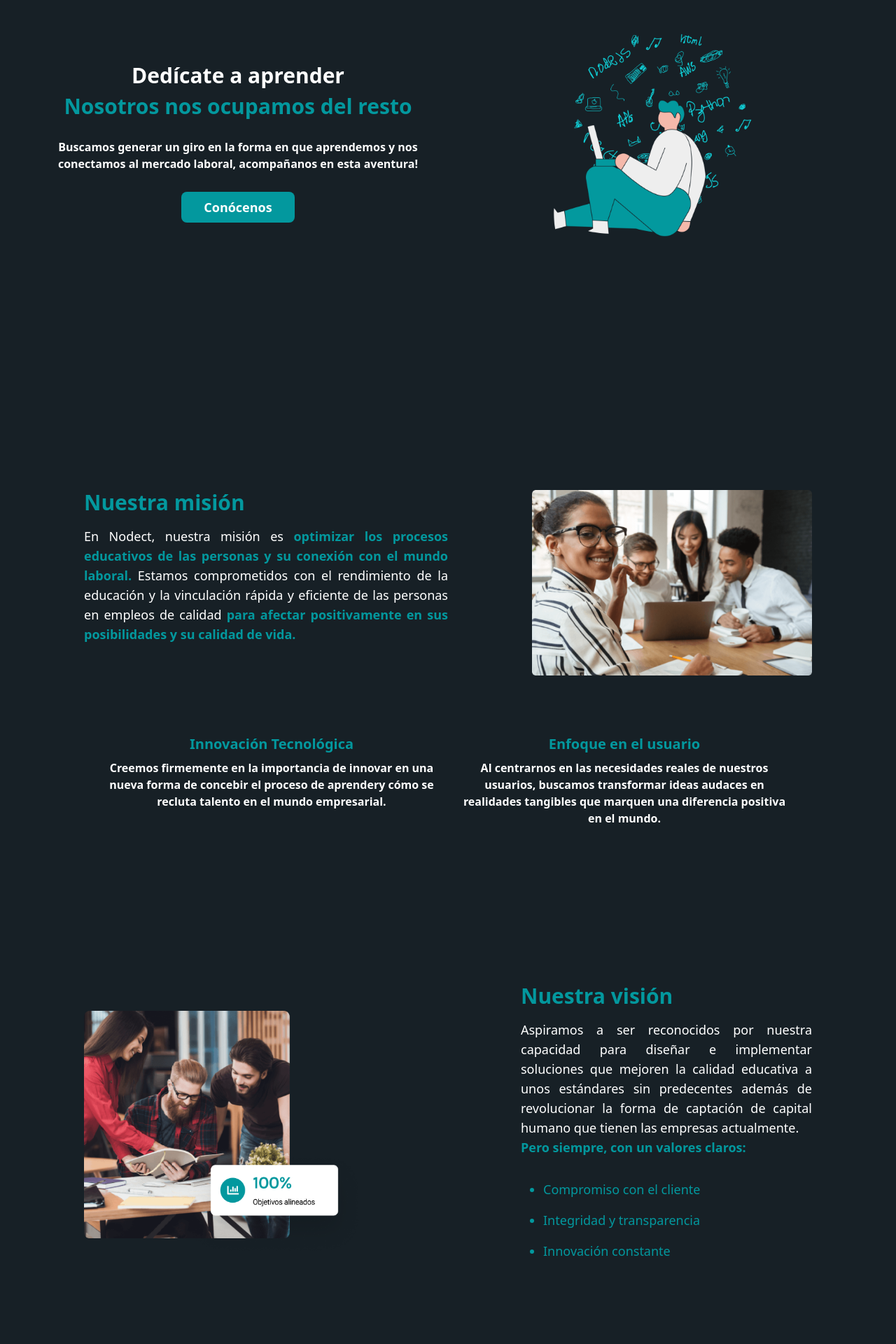
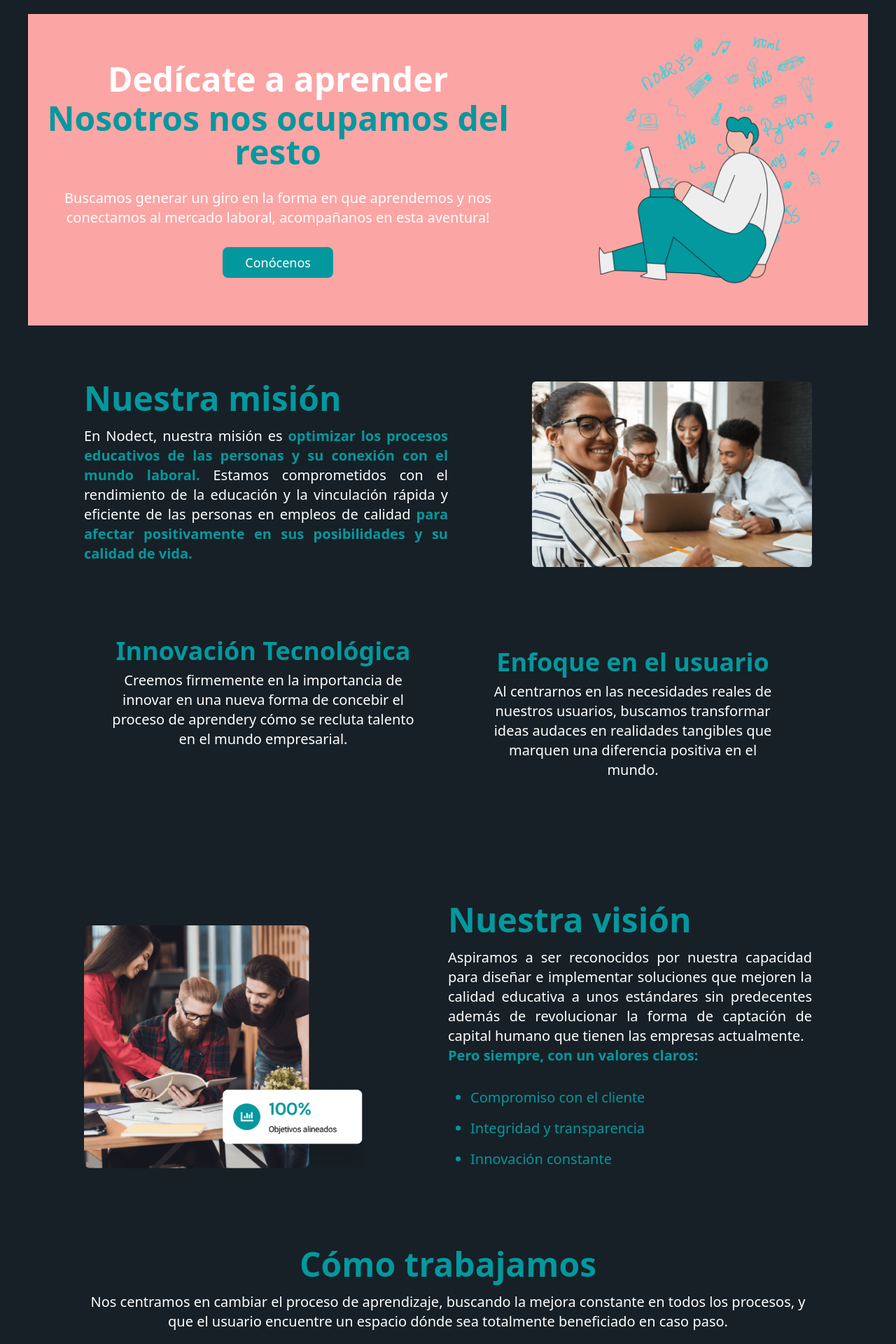
Before and after one commit to FabianChoque/LandingPageNodect, a React (Vite) app: page /#/company in a window 1280 px wide. Shown: the part 100-2020 px from the top of the page at 70% size. Built offline with nearby package versions, Linux system fonts and the light colour scheme.

Commit message:
fix:changed components size for the company presentation

```diff
--- a/src/components/ui/CompanyPresentation.jsx
+++ b/src/components/ui/CompanyPresentation.jsx
@@ -1,30 +1,36 @@
-import React from "react";
-
 const scrollToDestination = () => {
-  const destination = document.getElementById('info');
-  destination.scrollIntoView({ behavior: 'smooth' });
+  const destination = document.getElementById("info");
+  destination.scrollIntoView({ behavior: "smooth" });
 };
 const CompanyPresentation = () => {
   return (
-    <section className="my-10 min-h-[90vh] md:min-h-[60vh] xl:min-h-[70vh]">
-      <div className="flex flex-col md:flex-row mt-5">
-        <div className="flex flex-col justify-center gap-2 text-xl font-bold text-center md:text-3xl md:w-1/2">
-          <h1 className="text-white">Dedícate a aprender</h1>
-          <h4 className="text-primary">Nosotros nos ocupamos del resto</h4>
-          <p className="px-5 mt-5 text-base text-center text-white  ">
-            Buscamos generar un giro en la forma en que aprendemos y nos conectamos
-            al mercado laboral, acompañanos en esta aventura!
+    <section className="mt-10 min-h-[90vh] md:min-h-[60vh] md:bg-blue-200 xl:bg-red-300 2xl:bg-green-400 xl:min-h-[30vh]">
+      <div className="flex flex-col mt-5 xl:gap-20 xl:flex-row">
+        <div className="flex flex-col justify-center gap-2 text-center xl:w-[60%]">
+          <h1 className="text-4xl font-bold text-white md:text-5xl text-bold">
+            Dedícate a aprender
+          </h1>
+          <h4 className="text-4xl font-bold md:text-5xl text-bold text-primary">
+            Nosotros nos ocupamos del resto
+          </h4>
+          <p className="px-5 mt-5 text-lg text-center text-white md:text-xl">
+            Buscamos generar un giro en la forma en que aprendemos y nos
+            conectamos al mercado laboral, acompañanos en esta aventura!
           </p>
+
           <div className="flex flex-col items-center justify-center gap-4 px-10 pt-5 md:flex-row md:px-0">
-            <a onClick={scrollToDestination} className="w-full px-8 py-2 text-lg text-center text-white rounded-lg md:w-auto bg-primary">
+            <a
+              onClick={scrollToDestination}
+              className="w-full px-8 py-2 text-lg text-center text-white rounded-lg cursor-pointer md:w-auto bg-primary"
+            >
               Conócenos
             </a>
           </div>
         </div>
-        <div className="flex justify-center md:w-1/2 pt-3">
+        <div className="flex justify-center pt-3">
           <img
             src="banner2.png"
-            className="object-cover w-[40vh] md:w-[100%] md:h-[100%] xl:w-[50%] xl:h-[100%]"
+            className="object-cover w-[35vh] md:w-[60%] md:h-[100%] lg:w-[25vh] xl:w-[90%] xl:h-[100%]"
           />
         </div>
       </div>
--- a/src/components/ui/Faqs.jsx
+++ b/src/components/ui/Faqs.jsx
@@ -1,4 +1,4 @@
-import React, { useEffect, useState } from 'react'
+import { useEffect, useState } from 'react'
 import QuestionBox from './QuestionBox'
 import { faqs } from '../../data/Questions';
 
--- a/src/components/ui/Info.jsx
+++ b/src/components/ui/Info.jsx
@@ -1,4 +1,3 @@
-import React from "react";
 
 const Info = () => {
   return (
@@ -8,7 +7,7 @@ const Info = () => {
           <h2 className="mb-5 text-4xl font-bold text-white md:mb-10 md:text-5xl">
             Resuelve proyectos
           </h2>
-          <p className="text-lg text-white text-justify">
+          <p className="text-lg text-justify text-white">
             Te ofrecemos proyectos del mundo real, diseñados para que puedas
             practicar y mejorar tus habilidades en un entorno profesional
             simulado. ¡Las empresas de diversos sectores están observando y
@@ -28,7 +27,7 @@ const Info = () => {
           <h2 className="mb-5 text-4xl font-bold text-white md:mb-10 md:text-5xl">
             Trabajo en equipo
           </h2>
-          <p className="text-lg text-white text-justify">
+          <p className="text-lg text-justify text-white">
             Trabajarás en equipos multidisciplinarios, resolverás problemas
             reales y aprenderás a colaborar eficazmente en un entorno
             profesional
@@ -46,7 +45,7 @@ const Info = () => {
           <h2 className="mb-5 text-4xl font-bold text-white md:mb-10 md:text-5xl">
             Aplica tecnología
           </h2>
-          <p className="text-lg text-white text-justify">
+          <p className="text-lg text-justify text-white">
             UTiliza las herramientas, tecnologías y metodologías que más te
             gusten y te ayuden a resolver el problema de la mejor manera y
             demostrar tu talento
--- a/src/components/ui/InfoCompany.jsx
+++ b/src/components/ui/InfoCompany.jsx
@@ -1,4 +1,3 @@
-import React from "react";
 import nodes from "../../assets/nodes.png";
 import project from "../../assets/project.png";
 import company from "../../assets/company.png";
@@ -13,7 +12,8 @@ const features = [
   {
     image: project,
     title: "Proyectos y desafíos",
-    description: "Aplica los conocimientos y genera experiencia en grupo o indivualmente.",
+    description:
+      "Aplica los conocimientos y genera experiencia en grupo o indivualmente.",
   },
   {
     image: company,
@@ -27,11 +27,13 @@ const Info = () => {
   return (
     <div id="info" className="px-5 mb-20 md:pt-20 md:px-20">
       {/*Nuestra misión*/}
-      <div className="md:mb-40">
-        <div className="flex flex-col justify-between mb-5 md:flex-row ">
-          <div className="md:w-[50%]">
-            <h1 class="text-3xl text-primary font-bold mb-4">Nuestra misión</h1>
-            <p className="text-lg text-white text-justify">
+      <div className="xl:mb-20">
+        <div className="flex flex-col justify-between mb-5 xl:flex-row">
+          <div className="xl:w-[50%]">
+            <h1 className="mb-4 text-4xl font-bold md:text-5xl text-primary">
+              Nuestra misión
+            </h1>
+            <p className="text-lg text-justify text-white md:text-xl">
               En Nodect, nuestra misión es{" "}
               <strong className="text-primary">
                 optimizar los procesos educativos de las personas y su conexión
@@ -49,27 +51,27 @@ const Info = () => {
           <div className="">
             <img
               src="info1.png"
-              className="pt-5 md:pt-0 object-cover w-[300px] md:w-[400px] ml-[50%] md:ml-0 -translate-x-[50%] md:-translate-x-0"
+              className="pt-20 xl:pt-0 object-cover w-[300px] md:w-[400px] ml-[50%] xl:ml-0 -translate-x-[50%] xl:-translate-x-0"
             />
           </div>
         </div>
-        <div class="container mx-auto px-4 py-12">
-          <div class="flex flex-col md:flex-row">
-            <div class="md:w-1/2 p-4 rounded-lg mb-4 md:mb-0">
-              <h2 class="text-xl font-bold mb-2 text-primary text-center">
+        <div className="container py-20 mx-auto xl:px-10">
+          <div className="flex flex-col justify-between md:flex-row">
+            <div className="mb-10 rounded-lg md:w-[45%] md:mb-0">
+              <h2 className="mb-2 text-4xl font-bold text-center text-primary">
                 Innovación Tecnológica
               </h2>
-              <p class="text-white text-center font-bold">
+              <p className="text-lg text-center text-white md:text-xl">
                 Creemos firmemente en la importancia de innovar en una nueva
                 forma de concebir el proceso de aprendery cómo se recluta
                 talento en el mundo empresarial.
               </p>
             </div>
-            <div class="md:w-1/2 p-4 rounded-lg">
-              <h2 class="text-xl font-bold mb-2 text-primary text-center">
+            <div className="p-4 rounded-lg md:w-[45%]">
+              <h2 className="mb-2 text-4xl font-bold text-center text-primary">
                 Enfoque en el usuario
               </h2>
-              <p class="text-white text-center font-bold">
+              <p className="text-lg text-center text-white md:text-xl">
                 Al centrarnos en las necesidades reales de nuestros usuarios,
                 buscamos transformar ideas audaces en realidades tangibles que
                 marquen una diferencia positiva en el mundo.
@@ -80,12 +82,13 @@ const Info = () => {
       </div>
 
       {/*Nuestra visión*/}
-      <div className="flex flex-col items-center justify-between mb-20 md:flex-row-reverse ">
-        <div className="md:w-[40%]">
-          <h2 className="text-3xl text-primary font-bold mb-4">
+      <div className="flex flex-col items-center justify-between mb-10 xl:flex-row-reverse ">
+        <div className="xl:w-[50%]">
+          <h2 className="mb-4 text-4xl font-bold md:text-5xl text-primary">
             Nuestra visión
           </h2>
-          <p className="text-lg text-white text-justify">
+          <div className="text-lg md:text-xl">
+            <p className="text-justify text-white ">
               Aspiramos a ser reconocidos por nuestra capacidad para diseñar e
               implementar soluciones que mejoren la calidad educativa a unos
               estándares sin predecentes además de revolucionar la forma de
@@ -95,18 +98,16 @@ const Info = () => {
                 Pero siempre, con un valores claros:
               </strong>
             </p>
-
-          <ul class="list-disc rounded-lg p-8">
-            <li class="text-lg mb-4 font-medium text-primary">
+            <ul className="p-8 list-disc rounded-lg">
+              <li className="font-medium xl:mb-4 text-primary">
                 Compromiso con el cliente
               </li>
-            <li class="text-lg mb-4 font-medium text-primary">
+              <li className="font-medium xl:mb-4 text-primary">
                 Integridad y transparencia
               </li>
-            <li class="text-lg font-medium text-primary">
-              Innovación constante
-            </li>
+              <li className="font-medium text-primary">Innovación constante</li>
             </ul>
+          </div>
         </div>
         <div className="">
           <img
@@ -116,14 +117,15 @@ const Info = () => {
         </div>
       </div>
 
-      <div className="flex-col mt-15 mt-40">
+      {/*Como trabajamos*/}
+      <div className="flex-col mt-20">
         <div className="flex flex-col justify-center gap-2 text-4xl font-bold text-center md:flex-row md:text-5xl">
-          <h1 className="text-4xl text-primary font-bold mb-4">
+          <h1 className="mb-4 text-4xl font-bold md:text-5xl text-primary">
             Cómo trabajamos
           </h1>
         </div>
         <div className="flex justify-center">
-          <p className="text-lg text-white text-center">
+          <p className="text-lg text-center text-white md:text-xl">
             Nos centramos en cambiar el proceso de aprendizaje, buscando la
             mejora constante en todos los procesos, y que el usuario encuentre
             un espacio dónde sea totalmente beneficiado en caso paso.
@@ -131,22 +133,23 @@ const Info = () => {
         </div>
       </div>
 
-      <div className="container mx-auto px-4 py-8 mb-40">
-        <div className="flex flex-col md:flex-row justify-between space-y-4 md:space-y-0">
+      {/* Cards */}
+      <div className="container px-4 mx-auto mt-20">
+        <div className="flex flex-col justify-between space-y-4 md:flex-row md:space-y-0">
           {features.map((feature, index) => (
             <div
               key={index}
-              className="bg-primary rounded-lg shadow p-6 text-center flex-1 mx-2"
+              className="flex-1 p-6 mx-2 text-center rounded-lg shadow bg-primary"
             >
               <img
                 src={feature.image}
                 alt={feature.title}
-                className="mx-auto w-20 h-20 md:w-30 md:h-30"
+                className="w-20 h-20 mx-auto md:w-30 md:h-30"
               />
-              <h3 className="text-lg text-white md:text-xl font-semibold">
+              <h3 className="text-xl font-semibold text-white md:text-2xl">
                 {feature.title}
               </h3>
-              <p className="text-sm text-white md:text-base">
+              <p className="pt-5 text-lg text-white md:text-xl">
                 {feature.description}
               </p>
             </div>
```
Also changed, not shown: public/info2.png. Lines whose indentation alone changed are shown as unchanged.
